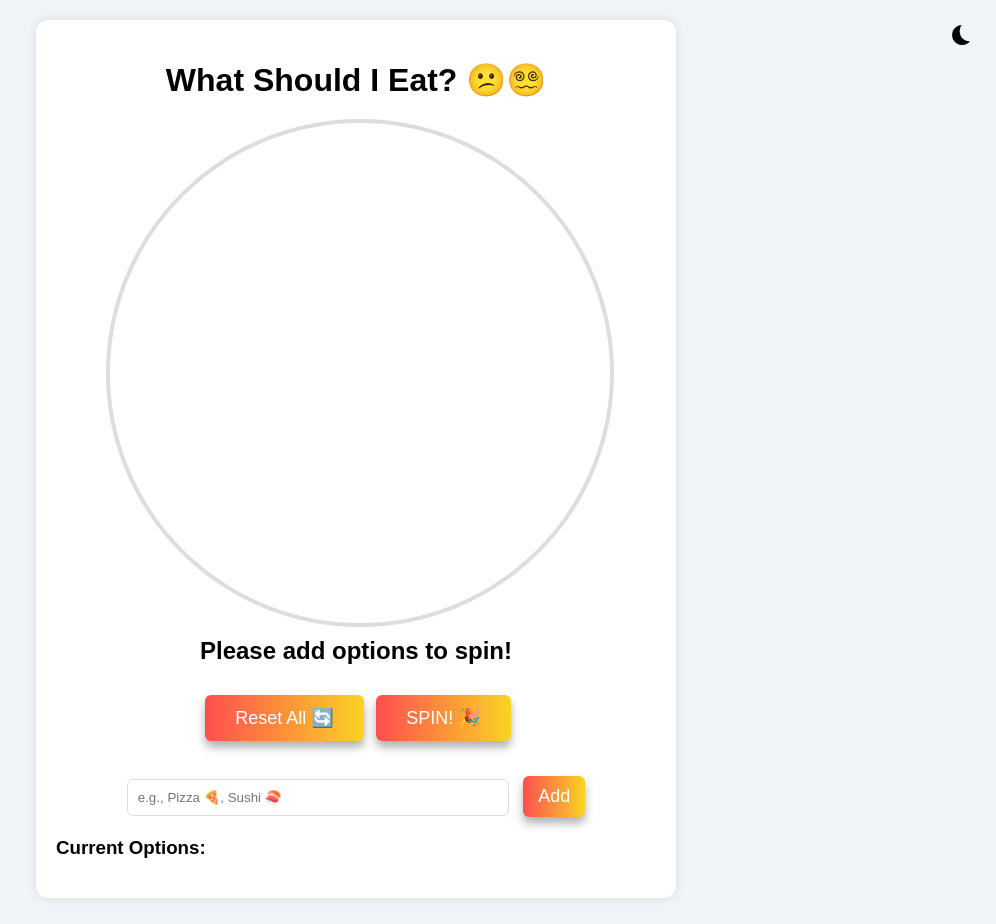
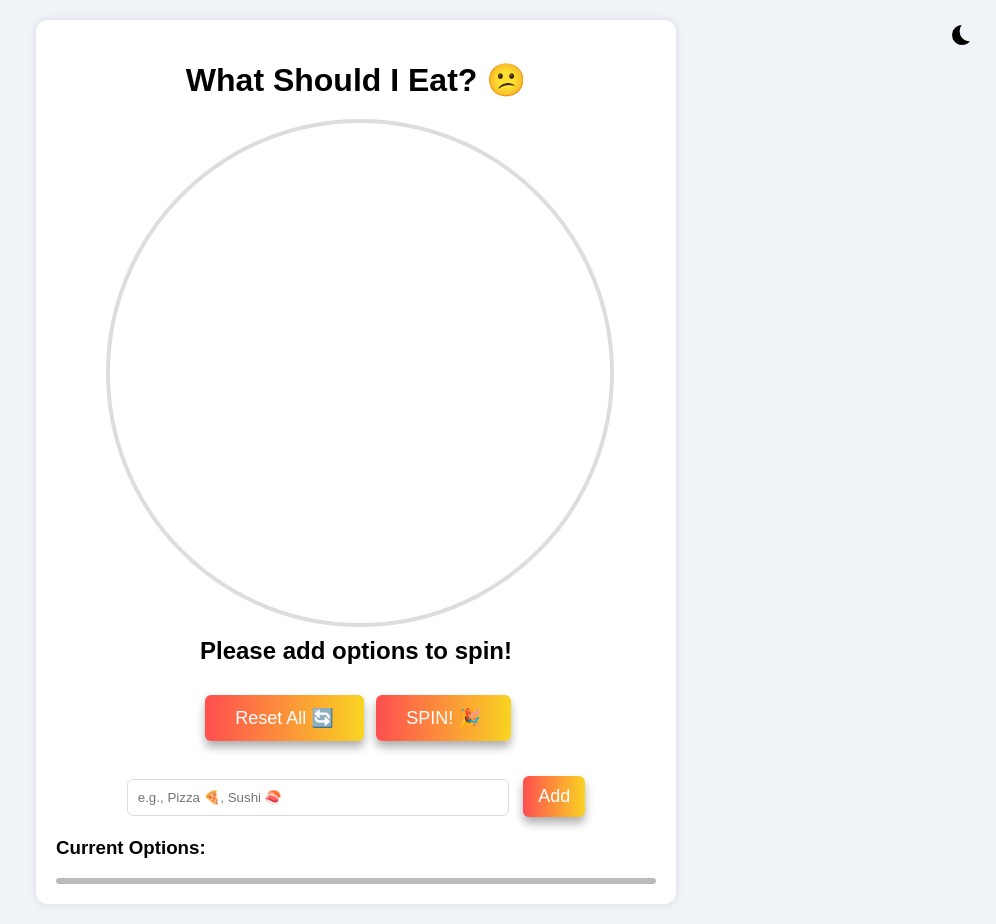
Before and after one commit to Yasvi-Kachhadiya/SpinMeNow-Wheel, a plain HTML site: page index.html in a window 1280 px wide. Shown: the whole page, without its empty margins (284-1280 px from the left). Drawn offline with Linux system fonts and the light colour scheme.

Commit message:
scroll bar for option list

```diff
--- a/index.html
+++ b/index.html
@@ -1,5 +1,6 @@
 <!DOCTYPE html>
 <html lang="en">
+
 <head>
     <meta charset="UTF-8">
     <meta name="viewport" content="width=device-width, initial-scale=1.0">
@@ -7,13 +8,14 @@
     <link rel="stylesheet" href="css/style.css">
     <link rel="stylesheet" href="css/reset.css">
 </head>
+
 <body>
 
     <div class="container">
         <div class="theme-toggle">
-        <img id="themeIcon" src="assets/icons/moon.png" alt="Toggle Theme">
-    </div>
-        <h1>What Should I Eat? 😕😵‍💫</h1>
+            <img id="themeIcon" src="assets/icons/moon.png" alt="Toggle Theme">
+        </div>
+        <h1>What Should I Eat? 😕</h1>
 
         <div class="wheel-container">
             <canvas id="wheel" width="500" height="500"></canvas>
@@ -31,7 +33,9 @@
 
         <div class="current-options">
             <h3>Current Options:</h3>
-            <ul id="optionList"></ul>
+            <div class="options-scroll-container">
+                <ul id="optionList"></ul>
+            </div>
         </div>
 
 
@@ -41,6 +45,6 @@
     <script src="js/theme.js"></script>
     <script src="js/reset.js"></script>
 
+</body>
 
-</body>
 </html>
```
